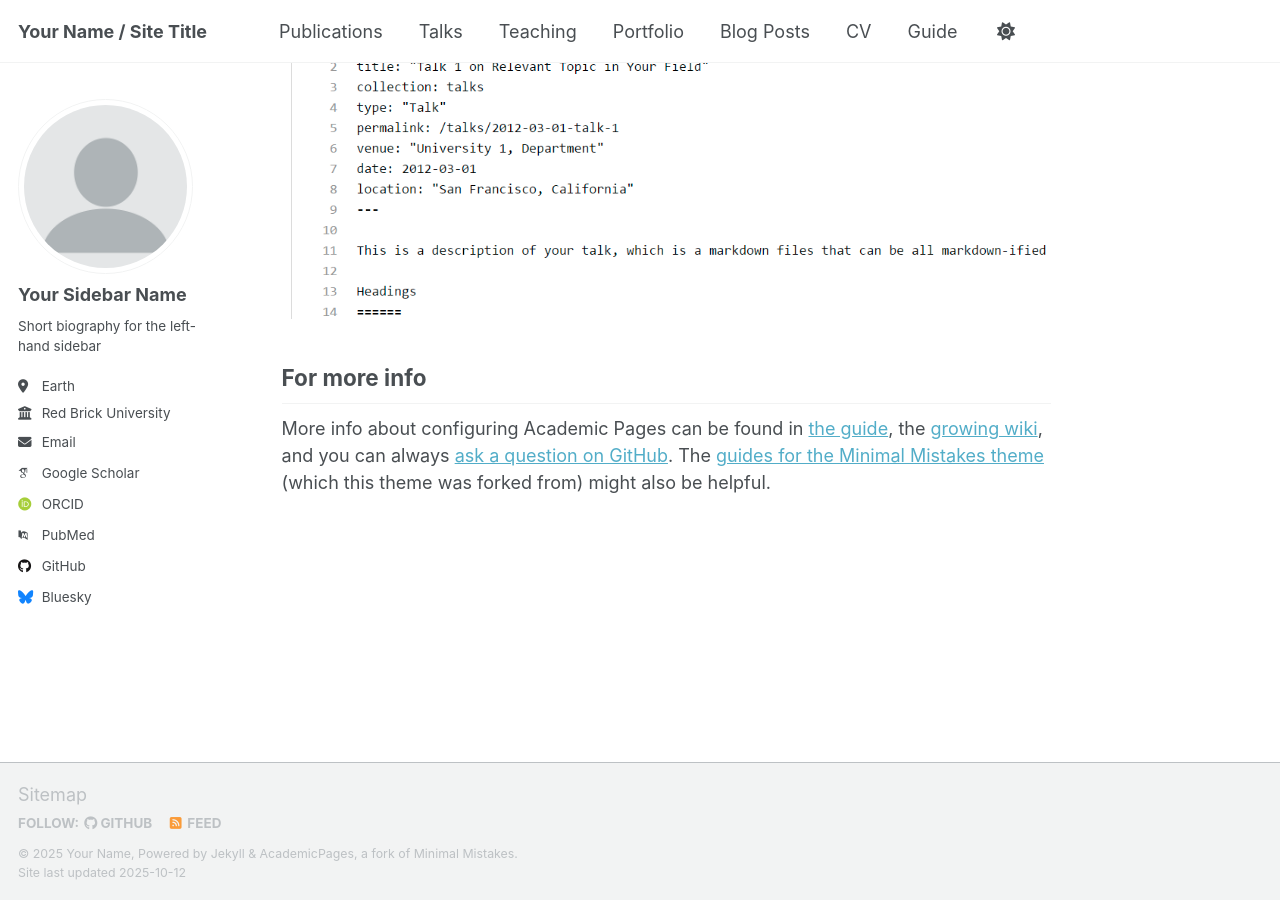
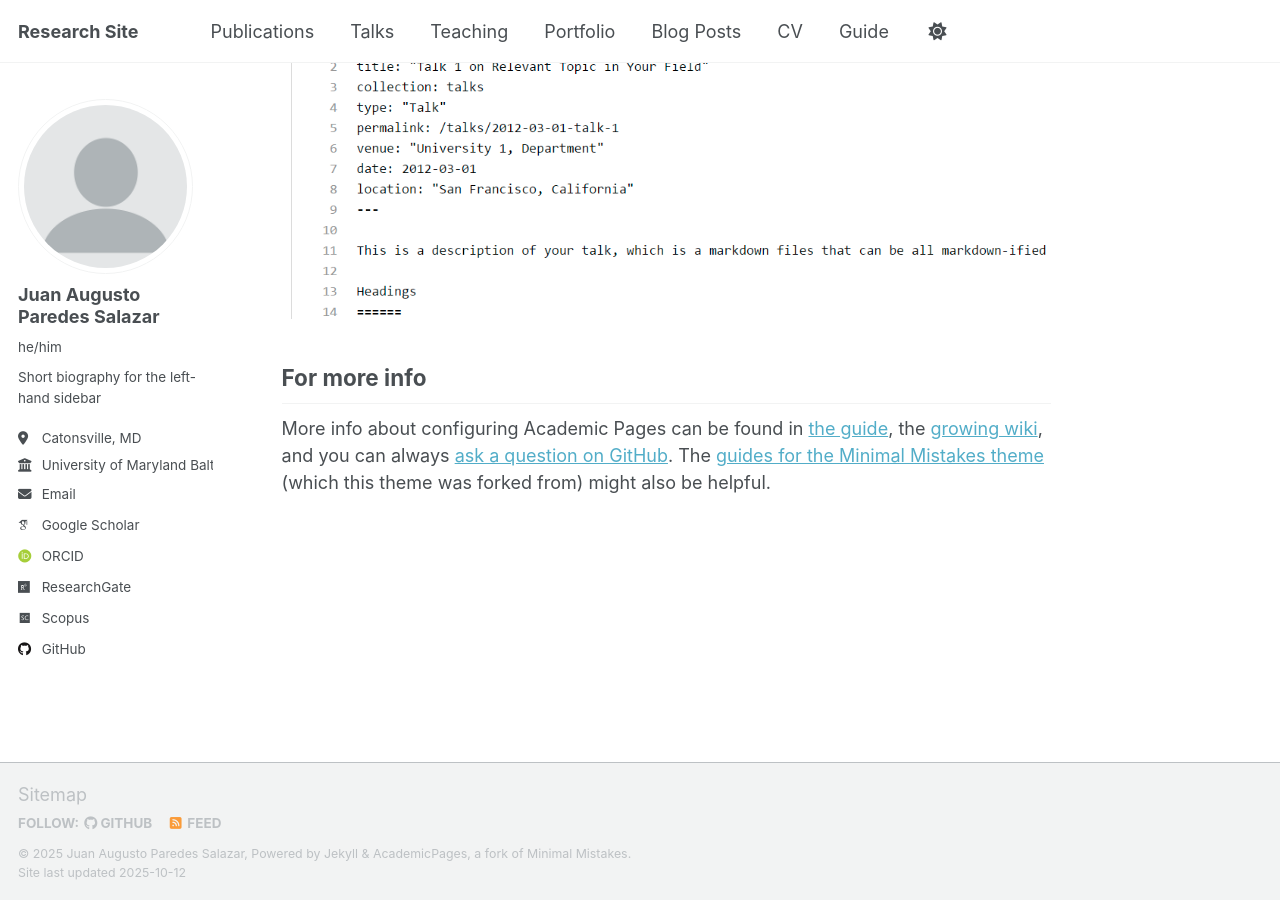
Before and after one commit to JAParedes/JAParedes.github.io, a Jekyll site: the page built from _pages/about.md, in a window 1280 px wide and 900 px high, scrolled down 2880 px. Built offline with Jekyll 4.4.1, drawn with Linux system fonts in a browser that asks for light colours; some web fonts are replaced; a script that is not in the unit is left out.

Commit message:
Update _config.yml

```diff
--- a/_config.yml
+++ b/_config.yml
@@ -9,14 +9,14 @@
 # Basic Site Settings
 locale                   : "en-US"
 site_theme               : "default" # Currently available options are "default", "air"
-title                    : "Your Name / Site Title"
+title                    : "Research Site"
 title_separator          : "-"
-name                     : &name "Your Name"
-description              : &description "Your Name's academic portfolio"   # Update this with a general description of your site, this is the default if not overridden by a page
-url                      : https://academicpages.github.io # The base hostname & protocol for your site e.g. "https://[your GitHub username].github.io",
+name                     : &name "Juan Augusto Paredes Salazar"
+description              : &description "Juan Augusto Paredes Salazar's academic portfolio"   # Update this with a general description of your site, this is the default if not overridden by a page
+url                      : https://JAParedes.github.io # The base hostname & protocol for your site e.g. "https://[your GitHub username].github.io",
                                                            # or if you already have some other page hosted on Github then use "https://[your GitHub username].github.io/[Your Repo Name]"
 baseurl                  : "" # the subpath of your site, e.g. "/blog"
-repository               : "academicpages/academicpages.github.io"
+repository               : "JAParedes/JAParedes.github.io"
 
 # Site Author - The following control what appear as part of the author content on the side bar.
 #               If a field is blank the icon and link will not appear, otherwise it will be shown.
@@ -24,37 +24,37 @@ repository               : "academicpages/academicpages.github.io"
 author:
   # Biographic information
   avatar           : "profile.png"
-  name             : "Your Sidebar Name"
-  pronouns         : # example: "she/her"
+  name             : "Juan Augusto Paredes Salazar"
+  pronouns         : "he/him"# example: "she/her"
   bio              : "Short biography for the left-hand sidebar"
-  location         : "Earth"
-  employer         : "Red Brick University"
+  location         : "Catonsville, MD"
+  employer         : "University of Maryland Baltimore County"
   uri              : # URL
-  email            : "none@example.org"
+  email            : "japarede@umbc.edu"
 
   # Academic websites
   academia         : # URL
   arxiv            : # URL - Update with the correct link to your profile
-  googlescholar    : "https://scholar.google.com/citations?user=PS_CX0AAAAAJ"
+  googlescholar    : "https://scholar.google.com/citations?user=tkjTSmkAAAAJ"
   inspire-hep      : # URL
   impactstory      : # URL
-  orcid            : "http://orcid.org/yourorcidurl"
+  orcid            : "https://orcid.org/0000-0001-7486-1231"
   semantic         : # URL
-  pubmed           : "https://www.ncbi.nlm.nih.gov/pubmed/?term=john+snow"
-  researchgate     : # URL
-  scopus           : # URL
+  pubmed           : # "https://www.ncbi.nlm.nih.gov/pubmed/?term=john+snow"
+  researchgate     : "https://www.researchgate.net/profile/Juan-Augusto-Paredes-Salazar" # URL
+  scopus           : "https://www.scopus.com/authid/detail.uri?authorId=57193362117" # URL
 
   # Repositories and software development
   bitbucket        : # Username - Update with your username on the site
   codepen          : # Username
   dribbble         : # Username
-  github           : "academicpages"
+  github           : "JAParedes"
   kaggle           : # Username
   stackoverflow    : # User number or user number and name (i.e., use "1" or "1/jeff-atwood")
 
   # Social media
   artstation       : # Username
-  bluesky          : "bsky.app" # Replace this with you Bluesky username
+  bluesky          : #"bsky.app" # Replace this with you Bluesky username
   facebook         : # Username
   flickr           : # Username
   foursquare       : # Username
```
